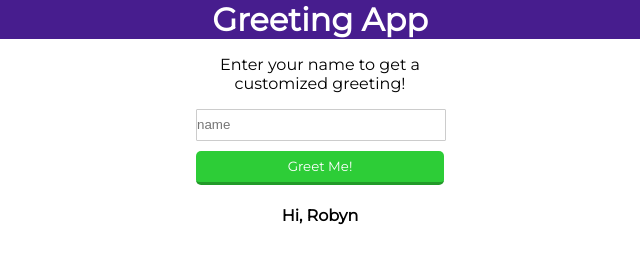
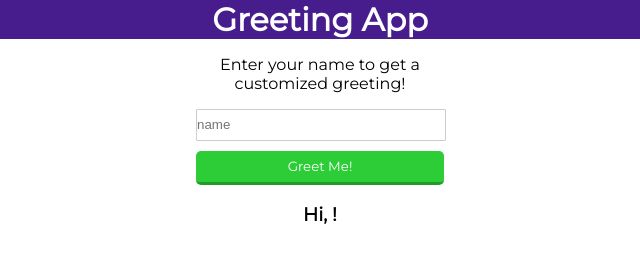
Before and after one commit to maddyrandle/greeting-app, a plain HTML site: page index.html in a window 1280 px wide. Both pictures are taken after a click on the button "Greet Me!". Shown: the full height of the page, 320-960 px from the left. Drawn offline with Linux system fonts and the light colour scheme.

Commit message:
Add functionality with JavaScript

```diff
--- a/index.html
+++ b/index.html
@@ -13,11 +13,12 @@
     <main>
       <p>Enter your name to get a <br> customized greeting!</p>
       <div class="container">
-        <input type="text" placeholder="name" required
+        <input id="name" type="text" placeholder="name" required
         minlength="1" maxlength="20">
-        <button type="button">Greet Me!</button>
+        <button class="greet-me" type="button">Greet Me!</button>
       </div>
-      <h4 class="greeting">Hi, Robyn</h4>
+      <h3></h3>
     </main>
+    <script src="..\greeting-app\index.js"></script>
   </body>
 </html>
--- a/index.js
+++ b/index.js
@@ -0,0 +1,8 @@
+var h3 = document.querySelector('h3');
+var nameInput = document.getElementById('name');
+var greetMeButton = document.querySelector('.greet-me');
+
+greetMeButton.addEventListener('click', function() {
+ var name = nameInput.value;
+ document.querySelector('h3').innerText = (`Hi, ${name}!`);
+});
--- a/styles.css
+++ b/styles.css
@@ -53,6 +53,6 @@ button:hover {
   border-bottom: 3px inset #1C8022;
 }
 
-.greeting {
+h3 {
   text-align: center;
 }
```
